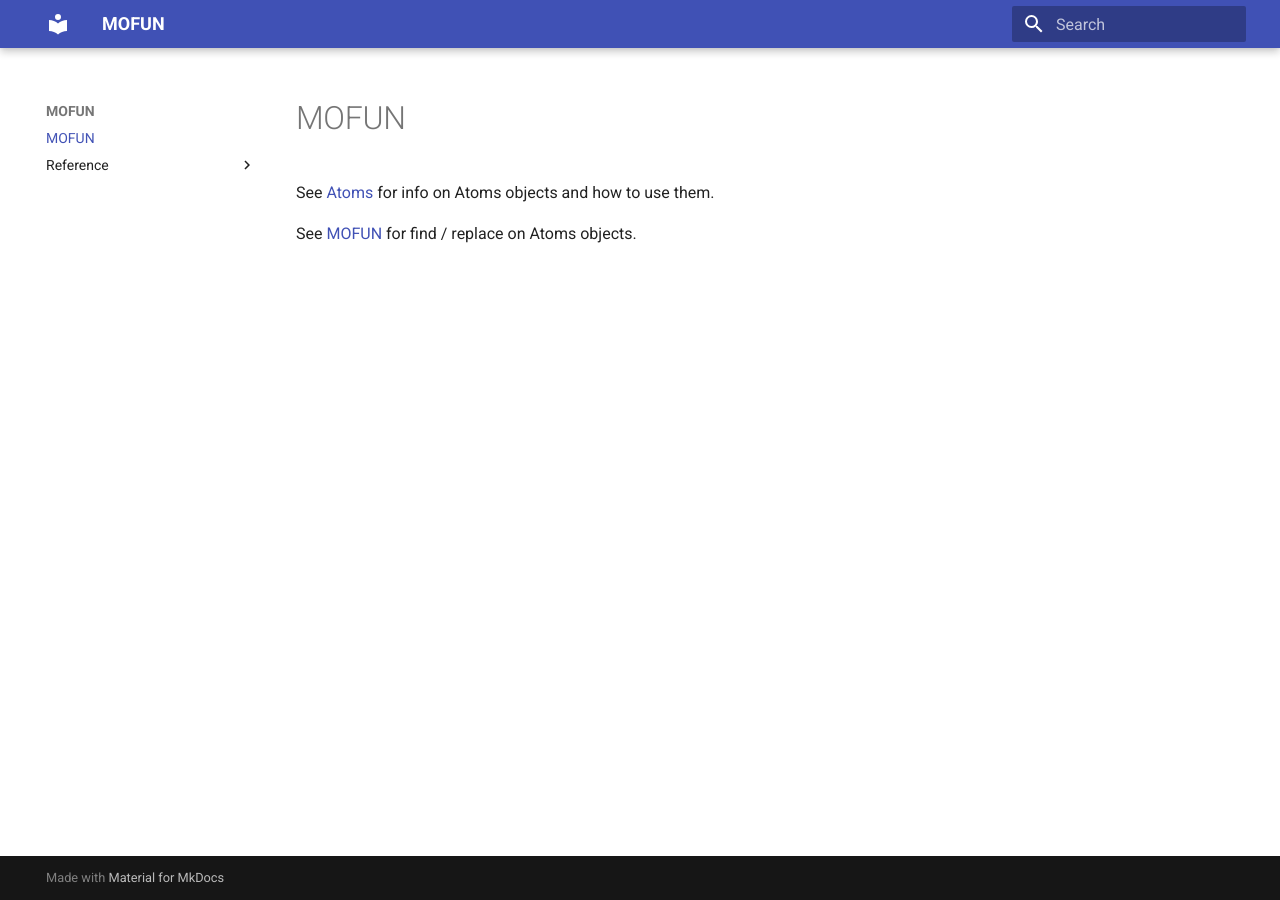
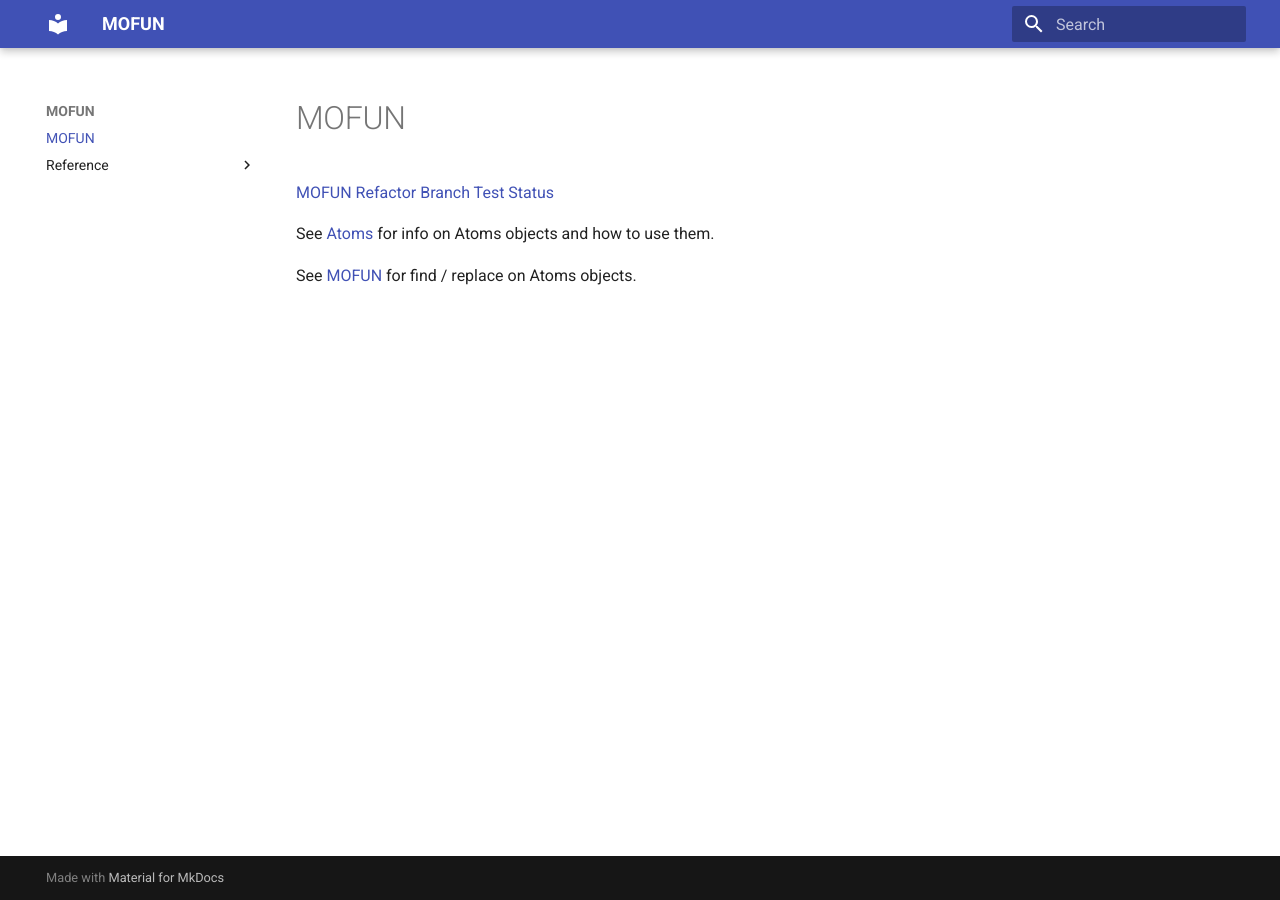
Before and after one commit to WilmerLab/mofun, an MkDocs documentation site: the page built from docs/index.md, in a window 1280 px wide. Built offline with MkDocs 1.6.1 and Material for MkDocs 9.7.7, drawn with Linux system fonts in a browser that asks for light colours.

Commit message:
add test CI badge

```diff
--- a/docs/index.md
+++ b/docs/index.md
@@ -1,4 +1,6 @@
 # MOFUN
+
+[MOFUN Refactor Branch Test Status](https://github.com/paulboone/mofun/actions/workflows/python-app.yml/badge.svg?branch=refactor)
 
 See [Atoms](reference/atoms.md) for info on Atoms objects and how to use them.
 
```
